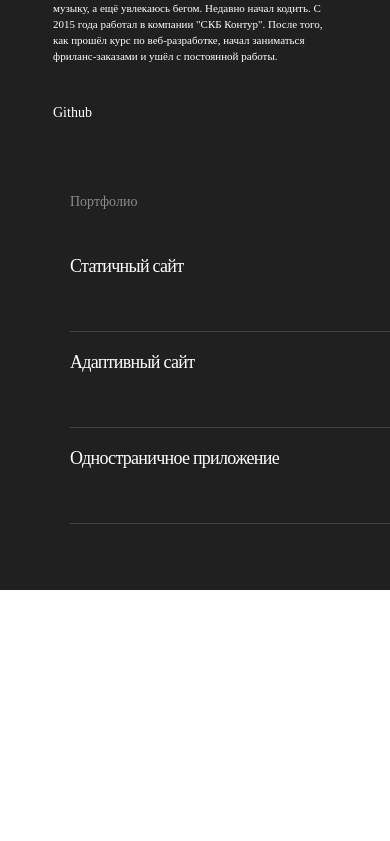
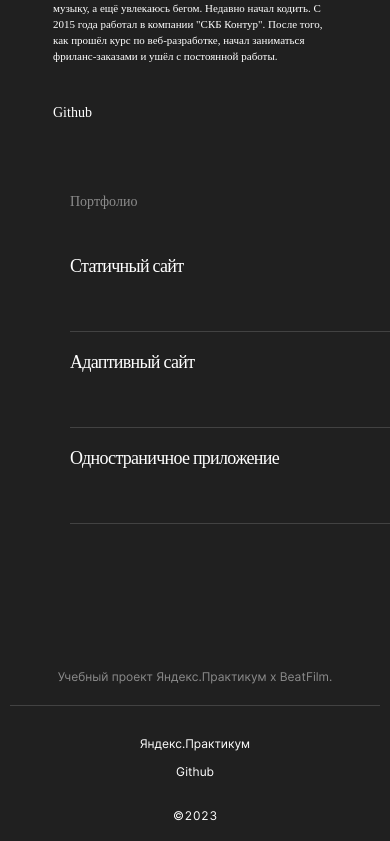
Before and after one commit to burlake/movies-explorer-frontend, a React (Create React App) app: page /sign-up in a window 390 px wide. Shown: the part 2626-3467 px from the top of the page. Before the commit the page ends 3216 px from the top, so only its background shows below. Built offline with nearby package versions, Linux system fonts and the light colour scheme; the HTML template or start-up script is replaced by a standard one.

Commit message:
landing for 1280 is ready/need to correct adaptive

```diff
--- /dev/null
+++ b/src/components/Footer/Footer.css
@@ -0,0 +1,123 @@
+@import url(../../vendor/normalize.css);
+@import url(../../vendor/fonts/fonts.css);
+
+.page {
+    max-width: 1280px;
+    width: 100%;
+    min-height: 100%;
+    margin: 0 auto;
+    background-color:#202020;
+    font-family: 'Inter', Arial, sans-serif;
+  }
+
+  .page__footer {
+    padding: 59px 70px 0;
+    display: flex;
+    flex-direction: column;
+  }
+
+  @media screen and (max-width: 1023px) {
+    .page__footer {
+      padding: 0px 30px 0px 30px;
+    }
+  }
+
+  @media screen and (max-width: 767px) {
+    .page__footer {
+      padding: 79px 10px 0;
+    }
+  }
+
+  .footer__title {
+    margin: 0 0 20px 0;
+    font-weight: 400;
+    font-size: 13px;
+    line-height: 16px;
+    text-align: center;
+    color: #8B8B8B;
+  }
+
+  @media screen and (max-width: 767px) {
+    .footer__title {
+      font-size: 12px;
+    }
+  }
+
+  .footer__container {
+    padding: 20px 0;
+    border-top: 1px solid #424242;
+    display: flex;
+    justify-content: space-between;
+  }
+
+  @media screen and (max-width: 767px) {
+    .footer__container {
+      padding-top: 30px;
+      padding-bottom: 17px;
+      flex-direction: column;
+      align-items: center;
+    }
+  }
+
+  .footer__links {
+    display: flex;
+  }
+
+  @media screen and (max-width: 767px) {
+    .footer__links {
+      flex-direction: column;
+      align-items: center;
+      order: -1;
+    }
+  }
+
+  .footer__subtitle {
+    margin: 0;
+    padding-left: 1px;
+    font-weight: 400;
+    font-size: 13px;
+    line-height: 16px;
+    letter-spacing: 0.9px;
+    color: #FFFFFF;
+  }
+
+  @media screen and (max-width: 767px) {
+    .footer__subtitle {
+      font-size: 12px;
+    }
+  }
+
+  .footer__link {
+    margin-right: 20px;
+    text-decoration: none;
+    font-weight: 400;
+    font-size: 13px;
+    line-height: 16px;
+    color: #FFFFFF;
+    transition: opacity .3s linear;
+  }
+
+  @media screen and (max-width: 767px) {
+    .footer__link {
+      margin-right: 0;
+      margin-bottom: 12px;
+      font-size: 12px;
+    }
+  }
+
+  .footer__link:last-of-type {
+    margin-right: 0;
+  }
+
+  @media screen and (max-width: 767px) {
+    .footer__link:last-of-type {
+      margin-bottom: 28px;
+    }
+  }
+
+  @media (hover: hover) and (pointer: fine) {
+    .footer__link:hover {
+      opacity: .7;
+      cursor: pointer;
+    }
+  }
--- /dev/null
+++ b/src/components/Footer/Footer.jsx
@@ -0,0 +1,23 @@
+import './Footer.css'
+
+
+function Footer() {
+  //const [count, setCount] = useState(0)
+
+  return (
+    <div className="page">
+      <footer className="footer page__footer">
+        <p className="footer__title">Учебный проект Яндекс.Практикум х BeatFilm.</p>
+        <div className="footer__container">
+          <p className="footer__subtitle">&copy;2023</p>
+          <nav className="footer__links">
+            <a className="footer__link" href="https://practicum.yandex.ru/" target='_blank' rel="noopener noreferrer">Яндекс.Практикум</a>
+            <a className="footer__link" href="https://github.com/" target="_blank" rel="noopener noreferrer">Github</a>
+          </nav>
+        </div>
+      </footer>
+    </div>
+  )
+}
+
+export default Footer;
--- a/src/index.js
+++ b/src/index.js
@@ -6,6 +6,7 @@ import Header from './components/Header/Header';
 import Main from './components/Main/Main';
 import reportWebVitals from './reportWebVitals';
 import { BrowserRouter } from 'react-router-dom';
+import Footer from './components/Footer/Footer';
 
 const root = ReactDOM.createRoot(document.getElementById('root'));
 root.render(
@@ -13,6 +14,7 @@ root.render(
     <BrowserRouter>
       <Header />
       <Main />
+      <Footer />
     </BrowserRouter>
   // </React.StrictMode>
 );
```
